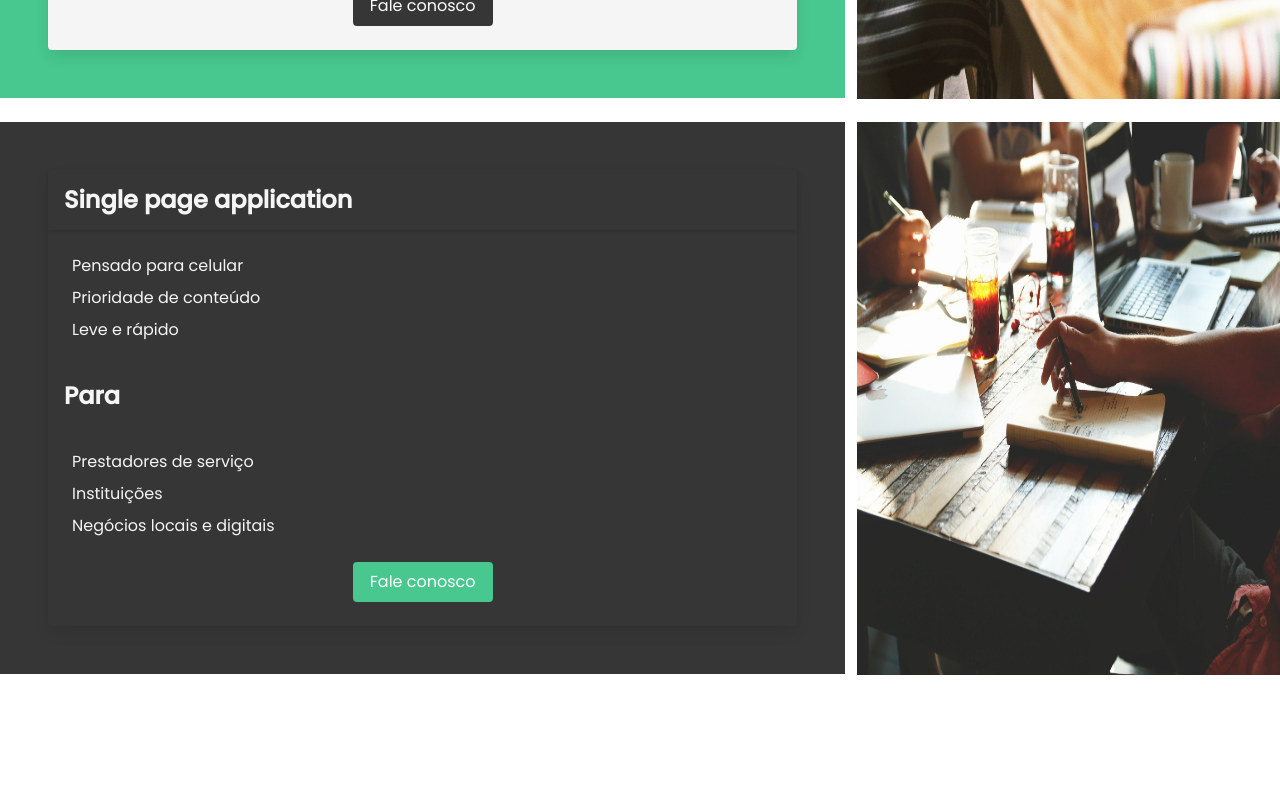
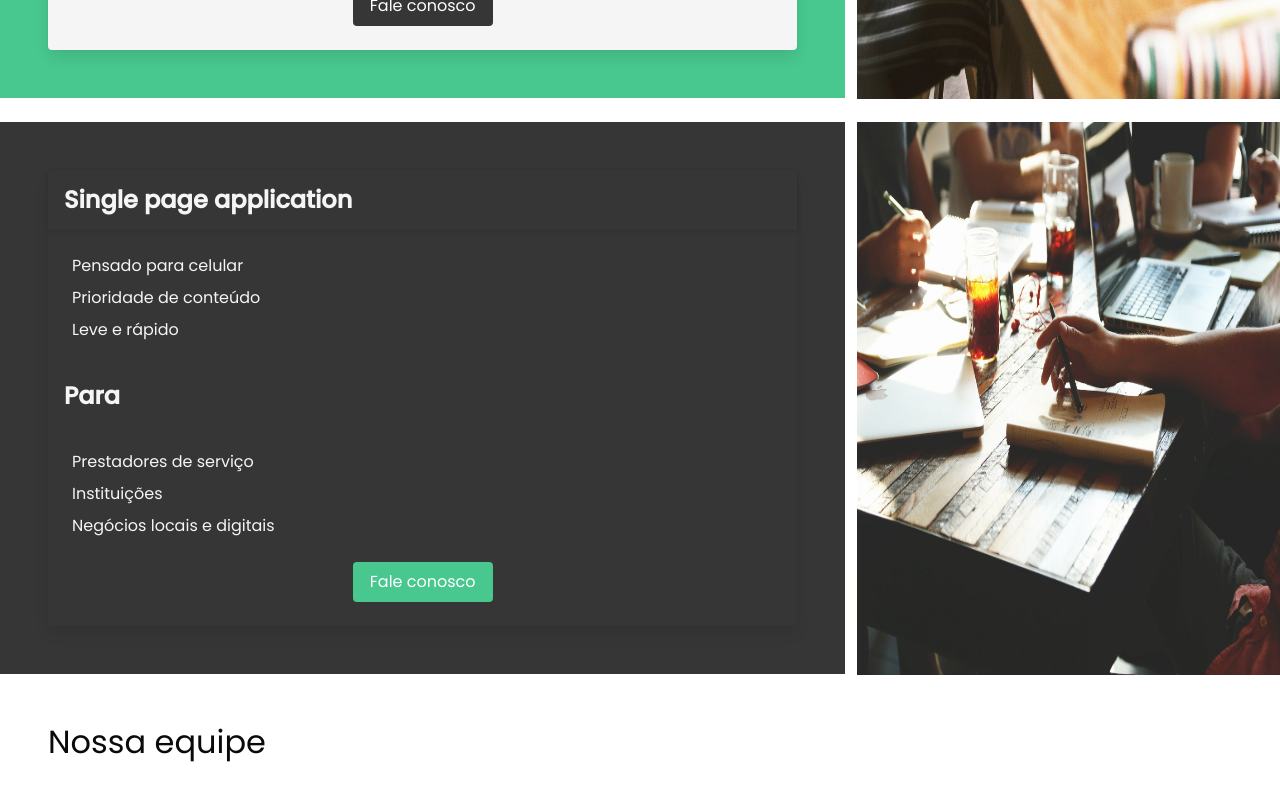
Before and after one commit to JoaoMaiaa/person-api, a React (Vite) app: page / in a window 1280 px wide. Shown: the part 1336-2136 px from the top of the page. Before the commit the page ends 2022 px from the top, so only its background shows below. Built offline with nearby package versions, Linux system fonts and the light colour scheme; no server answers.

Commit message:
adicionando colunas da equipe

```diff
--- a/package.json
+++ b/package.json
@@ -10,6 +10,7 @@
   "dependencies": {
     "axios": "^0.26.1",
     "bulma": "^0.9.3",
+    "lodash-es": "^4.17.21",
     "react": "^17.0.2",
     "react-dom": "^17.0.2",
     "tslib": "^2.3.1"
--- a/src/App.jsx
+++ b/src/App.jsx
@@ -18,7 +18,10 @@ function App() {
   }
 
   return (
+
     <Fragment>
+    {console.log(film)}
+
       <div>
         <Navbar />
       </div>
@@ -55,7 +58,7 @@ function App() {
         <div className="columns">
           <div className="column">
             <section className="section hero has-background-black">
-              <h2 className="h2 title has-text-grey-light has-text-centered">O que fazemos?</h2>
+              <h2 className="h2 title has-text-grey-light has-text-centered has-text-light">O que fazemos?</h2>
             </section>
           </div>
         </div>
@@ -146,6 +149,20 @@ function App() {
           </div>
         </div>
       </section>
+      <section className="section">
+        <h2 className="h2 subtitle is-size-3 has-text-black">Nossa equipe</h2>
+        <div className="columns">
+          <div className="column">
+
+          </div>
+          <div className="column">
+
+          </div>
+          <div className="column">
+
+          </div>
+        </div>
+      </section>
 
     </Fragment>
   )
--- a/src/main.jsx
+++ b/src/main.jsx
@@ -2,6 +2,7 @@ import React from 'react'
 import ReactDOM from 'react-dom'
 import App from './App'
 import 'bulma'
+import { debounce } from 'lodash-es'
 // import '../assets/js/script'
 
 ReactDOM.render(
```
Also changed, not shown: 1 other file (tests, documents, lock files or other folders).
